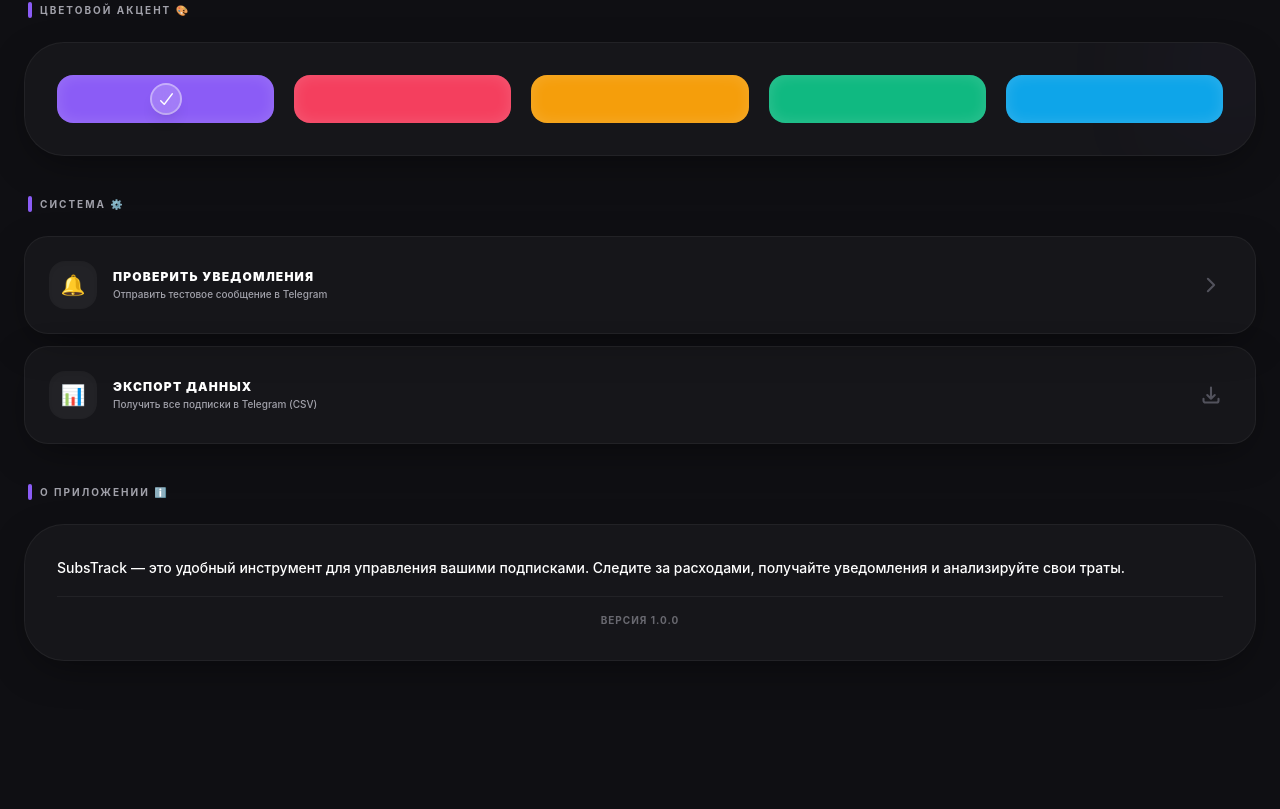
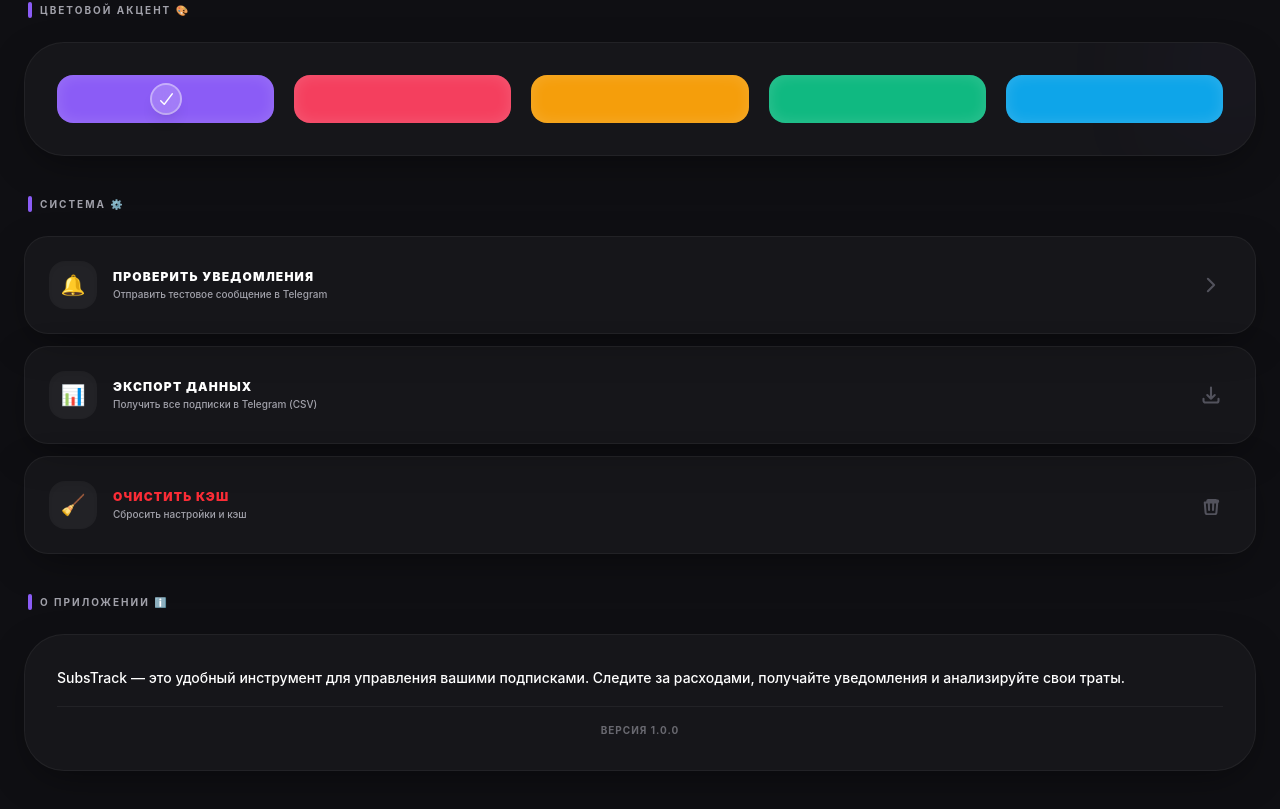
Before and after one commit to quonaro/SubsTrack, a Vue app in the folder frontend/: page /settings in a window 1280 px wide. Shown: the part 1521-2330 px from the top of the page. Before the commit the page ends 2302 px from the top, so only its background shows below. Built offline with nearby package versions, Linux system fonts and the light colour scheme; no server answers.

Commit message:
feat: introduce single reminder notification type and add cache clearing functionality to settings

```diff
--- a/frontend/src/views/Settings.vue
+++ b/frontend/src/views/Settings.vue
@@ -192,6 +192,25 @@
               </svg>
             </div>
           </button>
+
+          <!-- Clear Cache -->
+          <button
+            class="flex w-full items-center justify-between rounded-3xl bg-surface-50 p-6 border border-app-border transition-all active:scale-[0.98] hover:bg-surface-100 group shadow-premium"
+            @click="clearCache"
+          >
+            <div class="flex items-center gap-4">
+              <div class="flex h-12 w-12 items-center justify-center rounded-2xl bg-surface-100 text-xl shadow-inner group-hover:scale-110 duration-500">🧹</div>
+              <div class="text-left">
+                <p class="text-xs font-black uppercase tracking-widest text-red-500">Очистить кэш</p>
+                <p class="text-[10px] font-medium text-app-text-muted mt-0.5">Сбросить настройки и кэш</p>
+              </div>
+            </div>
+            <div class="h-10 w-10 flex items-center justify-center rounded-full bg-white/0 text-zinc-600 transition-all group-hover:bg-red-500/10 group-hover:text-red-500">
+               <svg xmlns="http://www.w3.org/2000/svg" fill="none" viewBox="0 0 24 24" stroke-width="2.5" stroke="currentColor" class="w-5 h-5">
+                <path stroke-linecap="round" stroke-linejoin="round" d="m14.74 9-.34 9m-4.72 0-.34-9m9.27-2.31a.75.75 0 0 0-.71-.51L14.5 6H9.5l-1.07.18a.75.75 0 0 0-.71.51l-.31 1.31h13.18l-.31-1.31ZM4.5 9h15l-1 12a2 2 0 0 1-2 2H7.5a2 2 0 0 1-2-2L4.5 9Z" />
+              </svg>
+            </div>
+          </button>
         </div>
       </section>
 
@@ -288,6 +307,25 @@ async function exportCSV() {
   }
 }
 
+function clearCache() {
+  if (confirm('Вы уверены? Это удалит настройки темы и авторизацию.')) {
+     // ... (clear storage logic)
+    localStorage.clear()
+    sessionStorage.clear()
+
+    if ('caches' in window) {
+      caches.keys().then((names) => {
+        names.forEach((name) => {
+          caches.delete(name)
+        })
+      })
+    }
+
+    // Attempt full reload bypassing cache
+    window.location.reload(true)
+  }
+}
+
 const darkThemes = [
   { id: 'midnight', name: 'Midnight', preview: '#0f0f13', surface: 'rgba(255,255,255,0.05)' },
   { id: 'abyss', name: 'Abyss', preview: '#000000', surface: 'rgba(255,255,255,0.04)' },
```
Also changed, not shown: 1 other file (tests, documents, lock files or other folders).
